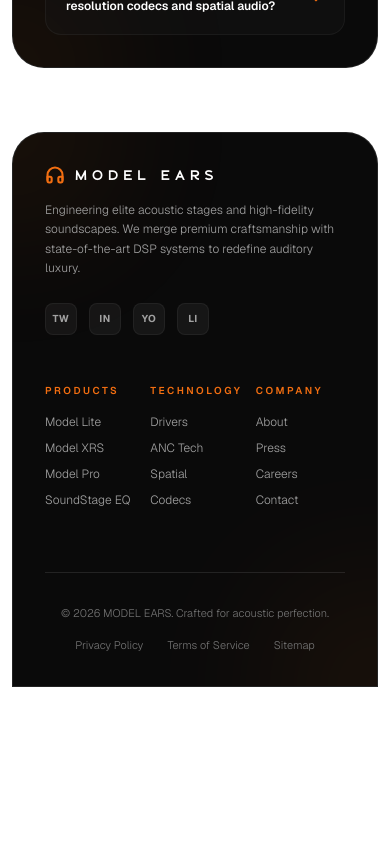
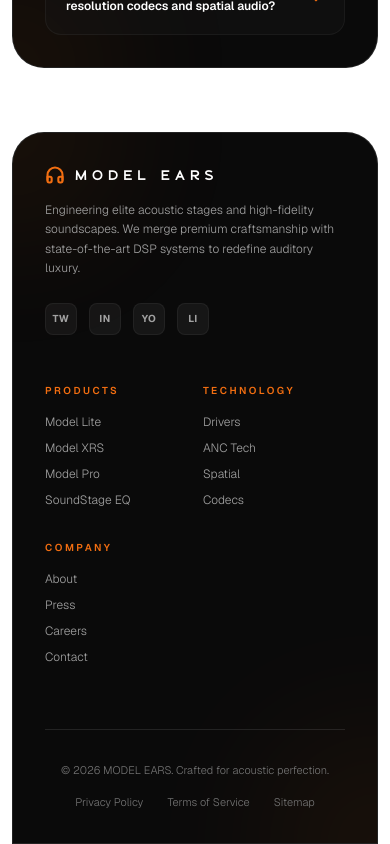
Before and after one commit to Rishal-KV/UPDOT, a Next.js app: page / in a window 390 px wide. Shown: the part 6469-7313 px from the top of the page. Before the commit the page ends 7156 px from the top, so only its background shows below. Built offline with nearby package versions, Linux system fonts and the light colour scheme.

Commit message:
fix(footer): make links sub-grid 2-column on mobile

```diff
--- a/src/components/footer/Footer.tsx
+++ b/src/components/footer/Footer.tsx
@@ -49,8 +49,8 @@ export default function Footer() {
                         </div>
                     </div>
 
-                    {/* Links Column (Right Column - Organized in 3 sub-columns) */}
-                    <div className="grid grid-cols-3 gap-4 sm:gap-6 md:gap-8">
+                    {/* Links Column (Right Column - Organized in 2 columns on mobile, 3 on desktop) */}
+                    <div className="grid grid-cols-2 sm:grid-cols-3 gap-y-8 gap-x-4 sm:gap-8">
                         <div>
                             <h4 className="text-[10px] tracking-[0.25em] font-semibold text-[#f26e11] uppercase mb-4 font-sans">
                                 Products
```
